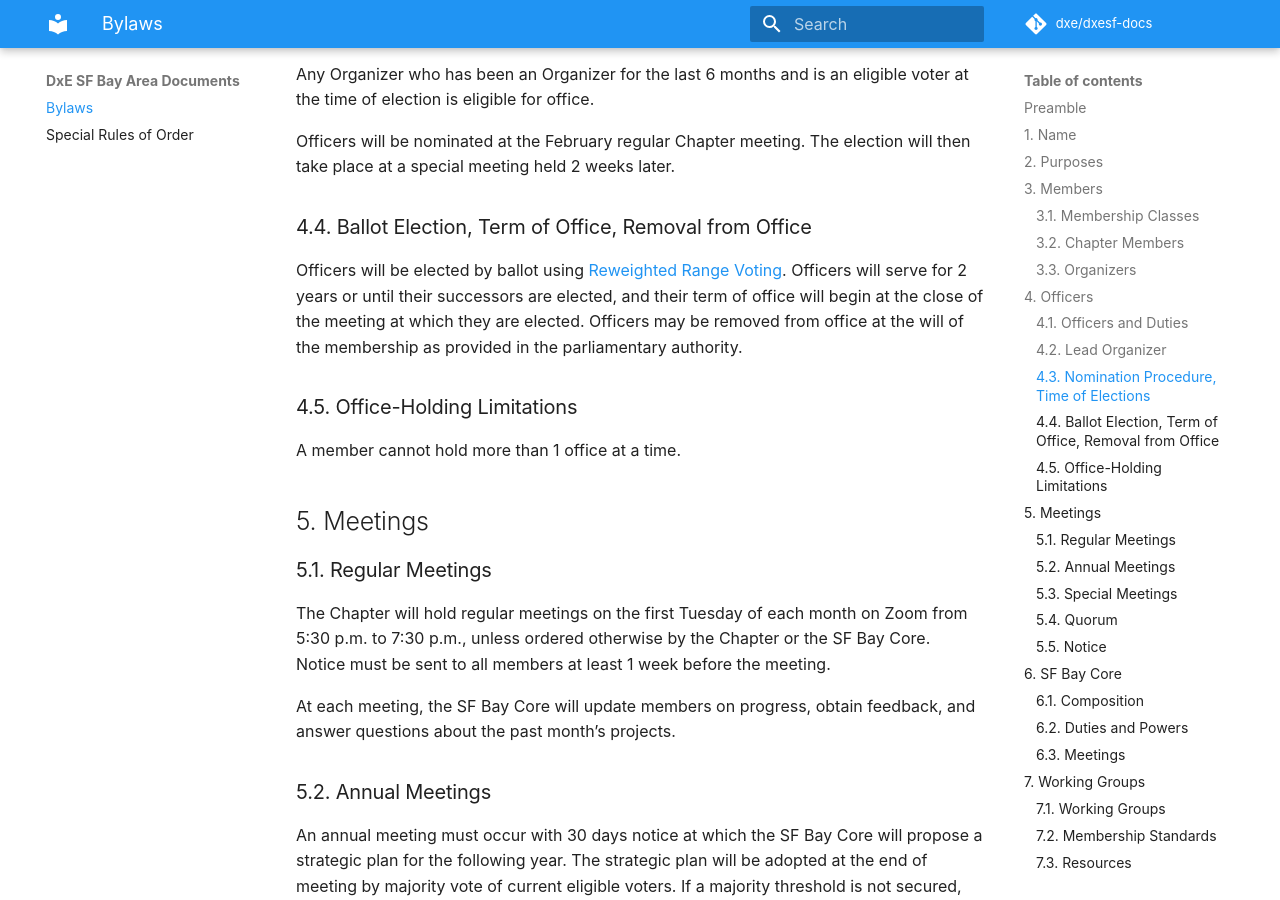
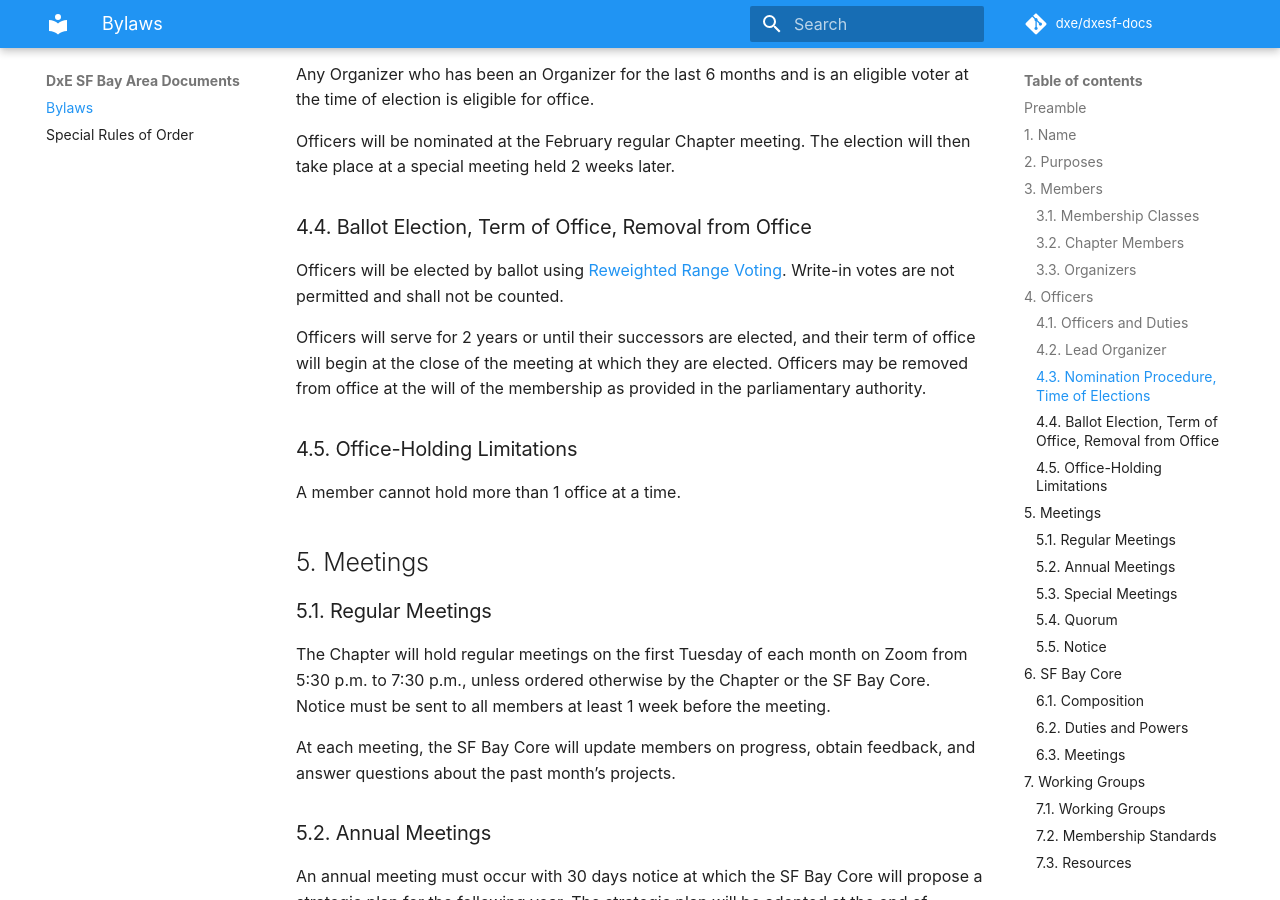
Before and after one commit to dxe/dxesf-docs, an MkDocs documentation site: the page built from docs/index.md, in a window 1280 px wide and 900 px high, scrolled down 2156 px. Built offline with MkDocs 1.6.1 and Material for MkDocs 9.7.7, drawn with Linux system fonts in a browser that asks for light colours; some web fonts are replaced; comment, search, counter and statistics services are not loaded.

Commit message:
content(bylaws): prohibit write-ins for elections (#38)

```diff
--- a/docs/index.md
+++ b/docs/index.md
@@ -68,6 +68,8 @@ The election will then take place at a special meeting held 2 weeks later.
 ### 4.4. Ballot Election, Term of Office, Removal from Office
 
 Officers will be elected by ballot using [Reweighted Range Voting](https://www.rangevoting.org/RRV.html).
+Write-in votes are not permitted and shall not be counted.
+
 Officers will serve for 2 years or until their successors are elected, and their term of office will begin at the close of the meeting at which they are elected.
 Officers may be removed from office at the will of the membership as provided in the parliamentary authority.
 
```
